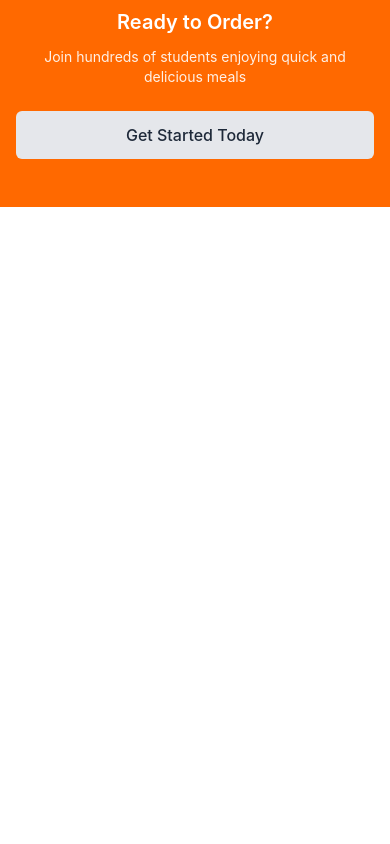
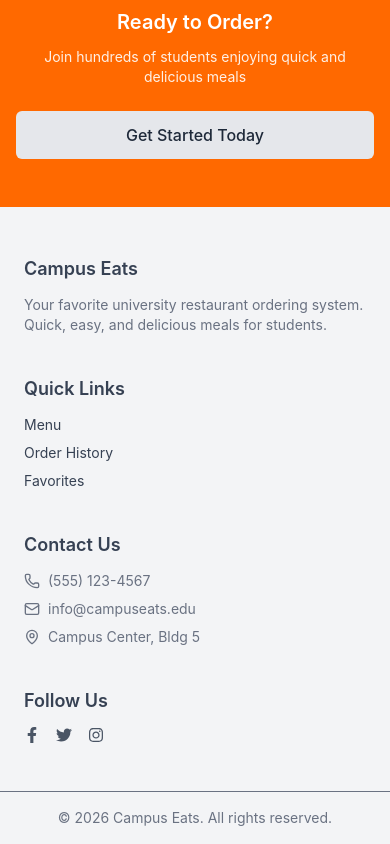
Before and after one commit to gdg-group8-restaurant-system/frontend, a React app: page / in a window 390 px wide. Shown: the part 2090-2934 px from the top of the page. Before the commit the page ends 2297 px from the top, so only its background shows below. Built offline with nearby package versions, Linux system fonts and the light colour scheme; the HTML template or start-up script is replaced by a standard one.

Commit message:
implement responsive footer with links, contact info, and social icons

```diff
--- a/src/App.jsx
+++ b/src/App.jsx
@@ -1,3 +1,4 @@
+import Footer from "./components/Footer"
 import Navbar from "./components/Navbar"
 import HomePage from "./pages/HomePage"
 
@@ -12,6 +13,8 @@
       <HomePage />
 
 
+      <Footer />
+
       </>
 
   )
--- /dev/null
+++ b/src/components/Footer.jsx
@@ -0,0 +1,62 @@
+import { Phone, Mail, MapPin } from "lucide-react";
+import { FaFacebookF, FaTwitter, FaInstagram } from "react-icons/fa";
+
+export default function Footer() {
+  return (
+    <footer className="bg-gray-100 text-gray-700">
+      <div className="max-w-6xl mx-auto px-6 py-12 grid gap-10 sm:grid-cols-2 md:grid-cols-4">
+
+        {/* Column 1 */}
+        <div>
+          <h3 className="font-semibold text-lg mb-3">Campus Eats</h3>
+          <p className="text-sm text-gray-500">
+            Your favorite university restaurant ordering system.
+            Quick, easy, and delicious meals for students.
+          </p>
+        </div>
+
+        {/* Column 2 */}
+        <div>
+          <h3 className="font-semibold text-lg mb-3">Quick Links</h3>
+          <ul className="space-y-2 text-sm">
+            <li className="hover:text-orange-500 cursor-pointer">Menu</li>
+            <li className="hover:text-orange-500 cursor-pointer">Order History</li>
+            <li className="hover:text-orange-500 cursor-pointer">Favorites</li>
+          </ul>
+        </div>
+
+        {/* Column 3 */}
+        <div>
+          <h3 className="font-semibold text-lg mb-3">Contact Us</h3>
+          <ul className="space-y-2 text-sm text-gray-500">
+            <li className="flex items-center gap-2">
+              <Phone size={16} /> (555) 123-4567
+            </li>
+            <li className="flex items-center gap-2">
+              <Mail size={16} /> info@campuseats.edu
+            </li>
+            <li className="flex items-center gap-2">
+              <MapPin size={16} /> Campus Center, Bldg 5
+            </li>
+          </ul>
+        </div>
+
+        {/* Column 4 */}
+        <div>
+          <h3 className="font-semibold text-lg mb-3">Follow Us</h3>
+          <div className="flex gap-4 text-gray-600">
+            <FaFacebookF className="cursor-pointer hover:text-orange-500" />
+            <FaTwitter className="cursor-pointer hover:text-orange-500" />
+            <FaInstagram className="cursor-pointer hover:text-orange-500" />
+          </div>
+        </div>
+
+      </div>
+
+      {/* Bottom */}
+      <div className="border-t text-center text-sm text-gray-500 py-4 px-4">
+        © 2026 Campus Eats. All rights reserved.
+      </div>
+    </footer>
+  );
+}
```
